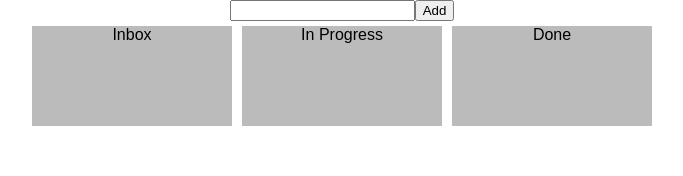
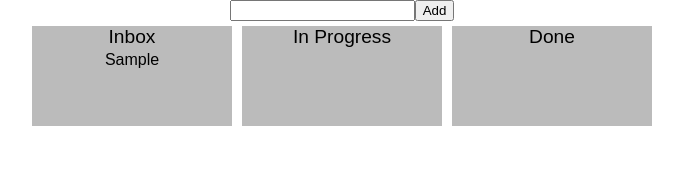
Before and after one commit to thameera/kanban1, a React (Create React App) app: page / in a window 1280 px wide. Both pictures are taken after typing "Sample" into the empty fields and a click on the button "Add". Shown: the top 176 px of the page, without its empty margins (298-981 px from the left). Built offline with nearby package versions, Linux system fonts and the light colour scheme.

Commit message:
Show cards

```diff
--- a/src/components/Board.js
+++ b/src/components/Board.js
@@ -1,11 +1,15 @@
 import React from 'react';
 import Column from './Column';
 
+const getCardsForColumn = (cards, id) => {
+  return cards.filter(card => id === card.column);
+}
+
 const Board = ({ cards }) => (
   <div>
-    <Column id={0} label="Inbox" cards={[]} />
-    <Column id={1} label="In Progress" cards={[]} />
-    <Column id={2} label="Done" cards={[]} />
+    <Column id={0} label="Inbox" cards={getCardsForColumn(cards, 0)} />
+    <Column id={1} label="In Progress" cards={getCardsForColumn(cards, 1)} />
+    <Column id={2} label="Done" cards={getCardsForColumn(cards, 2)} />
   </div>
 );
 
--- a/src/components/Column.css
+++ b/src/components/Column.css
@@ -1,10 +1,15 @@
 .column {
-  display: inline-block;
+  display: inline-table;
   width: 200px;
   min-height: 100px;
   background-color: #bbb;
   margin: 5px;
 }
 
+.label {
+  font-size: 120%;
+}
+
 .cards {
+  margin-top: 3px;
 }
--- a/src/components/Column.js
+++ b/src/components/Column.js
@@ -1,10 +1,17 @@
 import React from 'react';
+import Card from '../containers/Card';
 import './Column.css';
 
-const Column = ({ id, label, cards }) => (
+const renderCards = (cards) => {
+  console.log(cards);
+  return cards.map(card => <Card key={card.id} label={card.label} />)
+}
+
+const Column = ({ label, cards }) => (
   <div className="column">
-    <div>{label}</div>
+    <div className="label">{label}</div>
     <div className="cards">
+      {renderCards(cards)}
     </div>
   </div>
 );
--- /dev/null
+++ b/src/containers/Card.js
@@ -0,0 +1,23 @@
+import React from 'react';
+import { connect } from 'react-redux';
+
+let Card = ({ label }) => {
+  return (
+    <div>
+      {label}
+    </div>
+  )
+};
+
+const mapStateToProps = (state) => ({
+});
+
+const mapDispatchToProps = {
+};
+
+Card = connect(
+  mapStateToProps,
+  mapDispatchToProps
+)(Card);
+
+export default Card;
```
